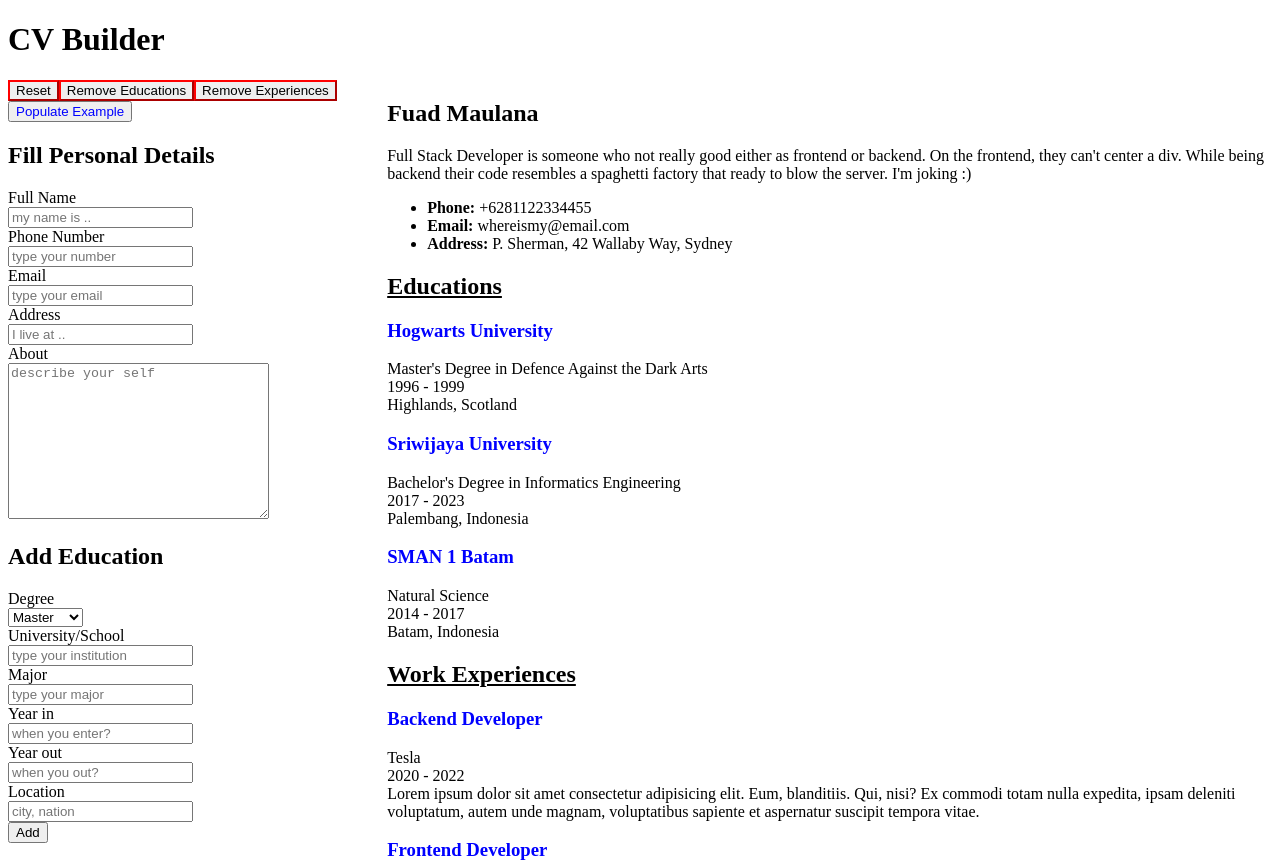
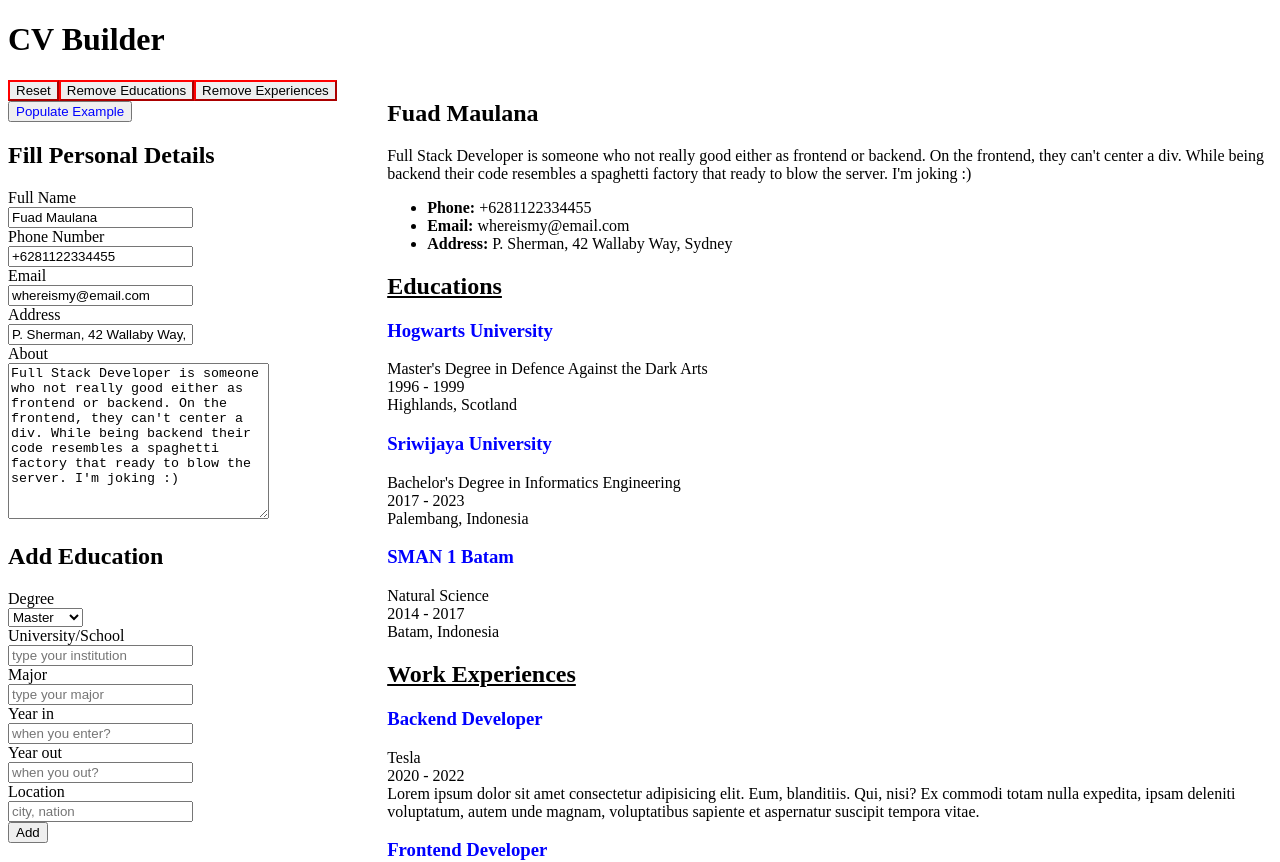
Before and after one commit to fuadmln/react-cvbuilder, a React (Vite) app: page / in a window 1280 px wide. Shown: the top 862 px of the page. Built offline with nearby package versions, Linux system fonts and the light colour scheme; the HTML template or start-up script is replaced by a standard one.

Commit message:
refactor: convert to controlled component

```diff
--- a/src/components/FormPersonal.jsx
+++ b/src/components/FormPersonal.jsx
@@ -14,27 +14,27 @@ function PersonalForm({profile, setProfile}){
             <div>
                <label htmlFor="inputName">Full Name</label>
                <br />
-               <input type="text" id="inputName" name="name" placeholder="my name is .." onChange={changeProperty} />
+               <input type="text" id="inputName" name="name" placeholder="my name is .." onChange={changeProperty} value={profile.name} />
             </div>
             <div>
                <label htmlFor="inputPhone">Phone Number</label>
                <br />
-               <input type="tel" id="inputPhone" name="phone" placeholder="type your number" onChange={changeProperty} />
+               <input type="tel" id="inputPhone" name="phone" placeholder="type your number" onChange={changeProperty} value={profile.phone} />
             </div>
             <div>
                <label htmlFor="inputEmail">Email</label>
                <br />
-               <input type="email" id="inputEmail" name="email" placeholder="type your email" onChange={changeProperty} />
+               <input type="email" id="inputEmail" name="email" placeholder="type your email" onChange={changeProperty} value={profile.email} />
             </div>
             <div>
                <label htmlFor="inputAddress">Address</label>
                <br />
-               <input type="text" id="inputAddress" name="address" placeholder="I live at .." onChange={changeProperty} />
+               <input type="text" id="inputAddress" name="address" placeholder="I live at .." onChange={changeProperty} value={profile.address} />
             </div>
             <div>
                <label htmlFor="inputAbout">About</label>
                <br />
-               <textarea id="inputAbout" cols="30" rows="10" name="about" placeholder="describe your self" onChange={changeProperty}></textarea>
+               <textarea id="inputAbout" cols="30" rows="10" name="about" placeholder="describe your self" onChange={changeProperty} value={profile.about}></textarea>
             </div>
          </form>
       </div>
```
